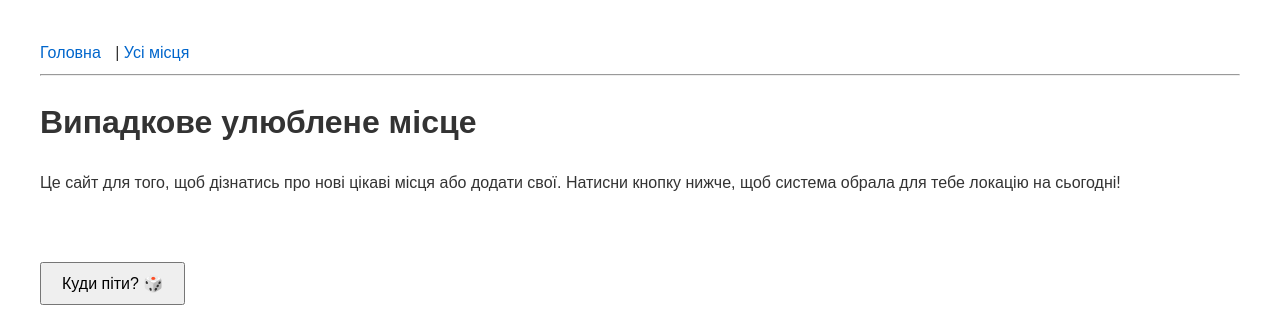
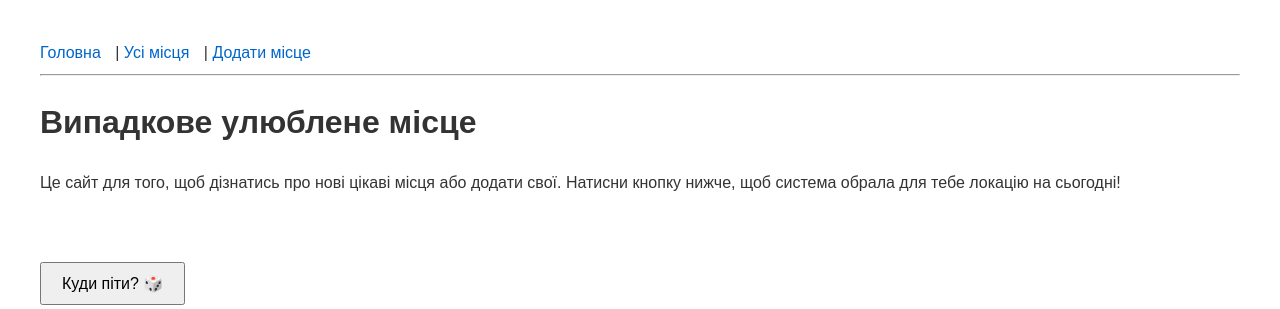
Before and after one commit to dpokatilova/favorite_places, a Django app: page / in a window 1280 px wide. Shown: the top 309 px of the page. Run offline with Django 5.2, Linux system fonts and the light colour scheme.

Commit message:
Add navigation link for creating a new place in header

```diff
--- a/places/templates/places/base.html
+++ b/places/templates/places/base.html
@@ -10,7 +10,8 @@
     <header>
         <nav>
             <a href="{% url 'home' %}">Головна</a> |
-            <a href="{% url 'places_list' %}">Усі місця</a>
+            <a href="{% url 'places_list' %}">Усі місця</a> |
+            <a href="{% url 'add_place' %}">Додати місце</a>
         </nav>
     </header>
     <hr>
```
